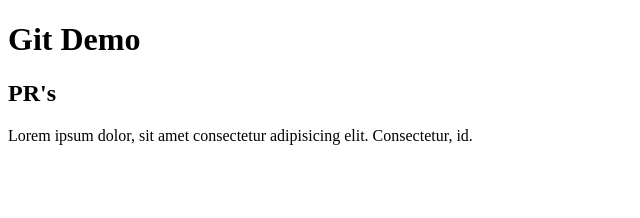
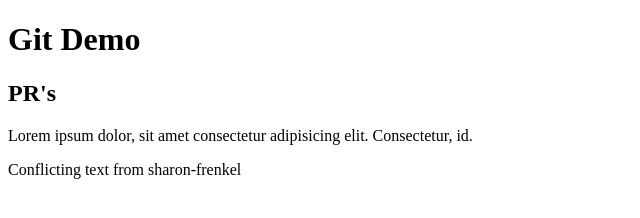
Before and after one commit to shrfrn/demo-pr, a plain HTML site: page index.html in a window 1280 px wide. Shown: the whole page, without its empty margins (0-640 px from the left). Drawn offline with Linux system fonts and the light colour scheme.

Commit message:
Update index.html

```diff
--- a/index.html
+++ b/index.html
@@ -9,5 +9,6 @@
     <h1>Git Demo</h1>
     <h2>PR's</h2>
     <p>Lorem ipsum dolor, sit amet consectetur adipisicing elit. Consectetur, id.</p>
+    <p>Conflicting text from sharon-frenkel</p>
 </body>
 </html>
```
